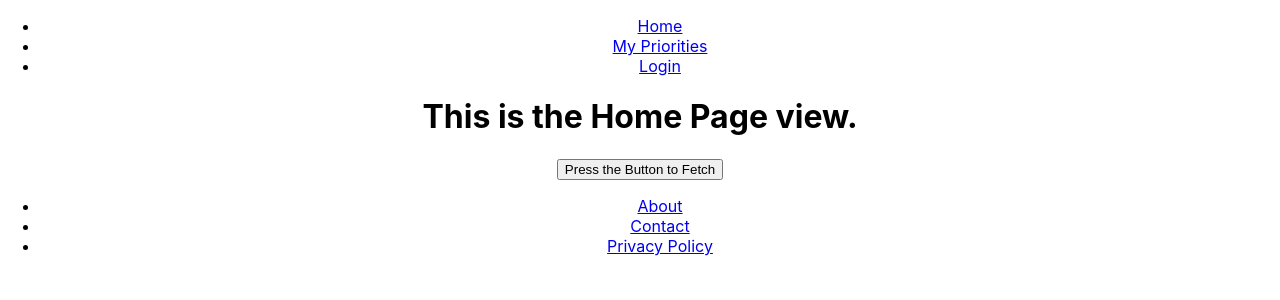
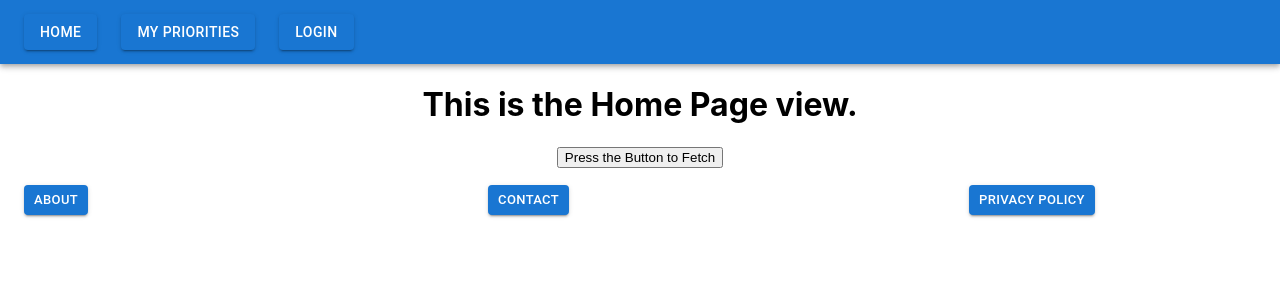
Before and after one commit to KateLockhart/Priorities-Client, a React (Create React App) app: page / in a window 1280 px wide. Shown: the top 300 px of the page. Built offline with nearby package versions, Linux system fonts and the light colour scheme.

Commit message:
Installed Material UI packages. Began adding Material placeholders.
Installed Material UI, icons, and styling packages. Added in nav and footer Material placeholders.

```diff
--- a/package.json
+++ b/package.json
@@ -3,6 +3,10 @@
   "version": "0.1.0",
   "private": true,
   "dependencies": {
+    "@emotion/react": "^11.10.4",
+    "@emotion/styled": "^11.10.4",
+    "@mui/icons-material": "^5.10.9",
+    "@mui/material": "^5.10.9",
     "@testing-library/jest-dom": "^5.16.5",
     "@testing-library/react": "^13.4.0",
     "@testing-library/user-event": "^13.5.0",
--- a/src/App.js
+++ b/src/App.js
@@ -2,6 +2,12 @@ import "./App.css";
 import { useState, useEffect } from "react";
 import { BrowserRouter as Router, Routes, Route, Link } from "react-router-dom";
 import { Home, Matrix, Login, SignUp, About, Contact, Privacy } from "./views";
+
+import AppBar from "@mui/material/AppBar";
+import Toolbar from "@mui/material/Toolbar";
+import Stack from "@mui/material/Stack";
+import Button from "@mui/material/Button";
+
 // TODO: Conditionally render home page when not logged in(sign up landing and app info), matrix when logged in; nav with same conditional Login/Sign Up and Logout buttons
 function App() {
   const [result, setResult] = useState([]);
@@ -22,19 +28,21 @@ function App() {
   return (
     <Router>
       <div className="App">
-        <nav>
-          <ul className="App-header">
-            <li>
-              <Link to="/">Home</Link>
-            </li>
-            <li>
-              <Link to="/matrix">My Priorities</Link>
-            </li>
-            <li>
-              <Link to="/login">Login</Link>
-            </li>
-          </ul>
-        </nav>
+        <AppBar position="static">
+          <Toolbar>
+            <Stack direction="row" spacing={3}>
+              <Link to="/">
+                <Button variant="contained">Home</Button>
+              </Link>
+              <Link to="/matrix">
+                <Button variant="contained">My Priorities</Button>
+              </Link>
+              <Link to="/login">
+                <Button variant="contained">Login</Button>
+              </Link>
+            </Stack>
+          </Toolbar>
+        </AppBar>
 
         <Routes>
           <Route path="" element={<Home />}></Route>
@@ -49,17 +57,25 @@ function App() {
         <button onClick={fetchData}>Press the Button to Fetch</button>
 
         <footer>
-          <ul>
-            <li>
-              <Link to="/about">About</Link>
-            </li>
-            <li>
-              <Link to="/contact">Contact</Link>
-            </li>
-            <li>
-              <Link to="/privacyPolicy">Privacy Policy</Link>
-            </li>
-          </ul>
+          <Toolbar>
+            <Stack direction="row" spacing={50}>
+              <Link to="/about">
+                <Button variant="contained" size="small">
+                  About
+                </Button>
+              </Link>
+              <Link to="/contact">
+                <Button variant="contained" size="small">
+                  Contact
+                </Button>
+              </Link>
+              <Link to="/privacyPolicy">
+                <Button variant="contained" size="small">
+                  Privacy Policy
+                </Button>
+              </Link>
+            </Stack>
+          </Toolbar>
         </footer>
       </div>
     </Router>
```
Also changed, not shown: 1 other file (tests, documents, lock files or other folders).
